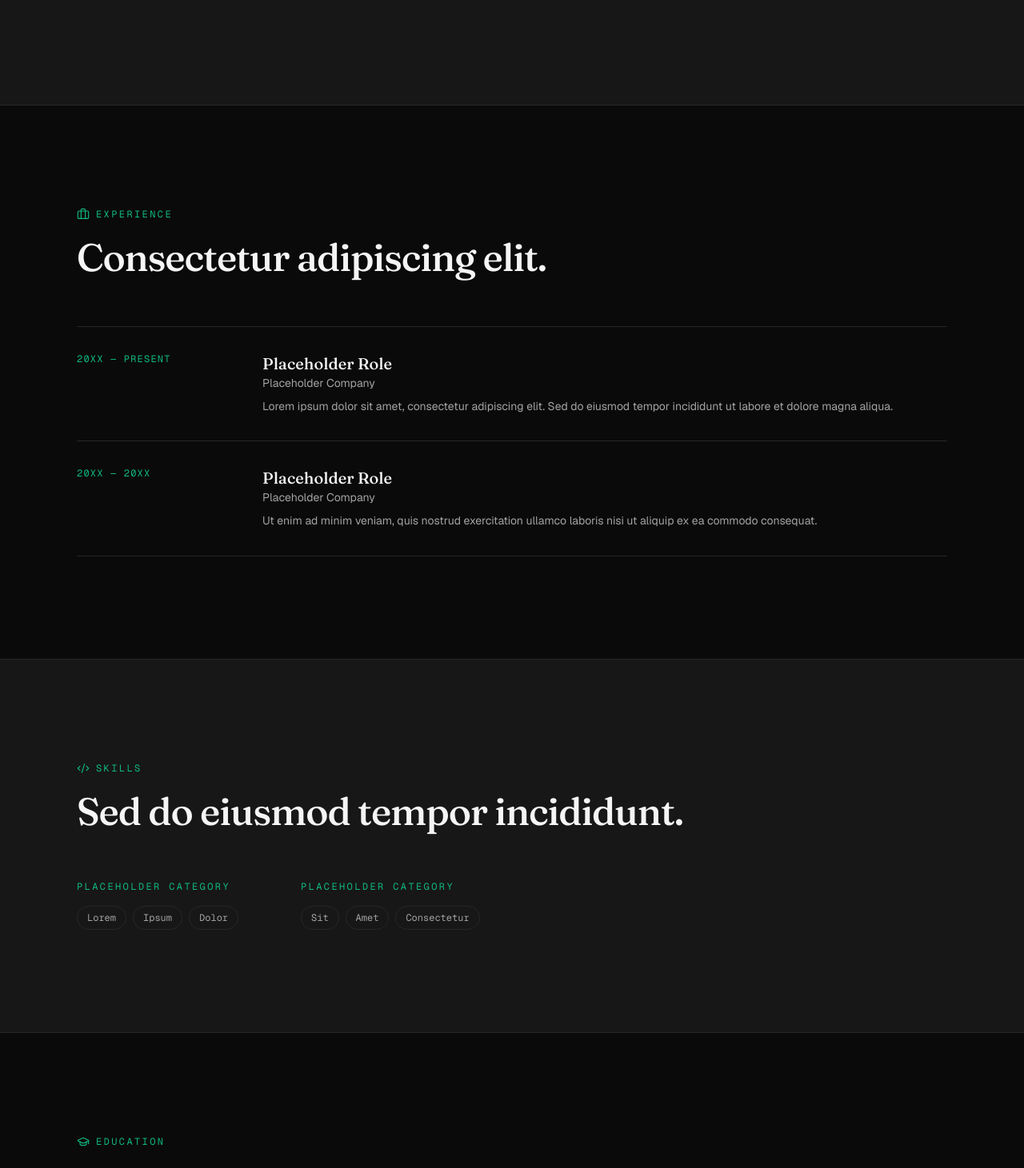
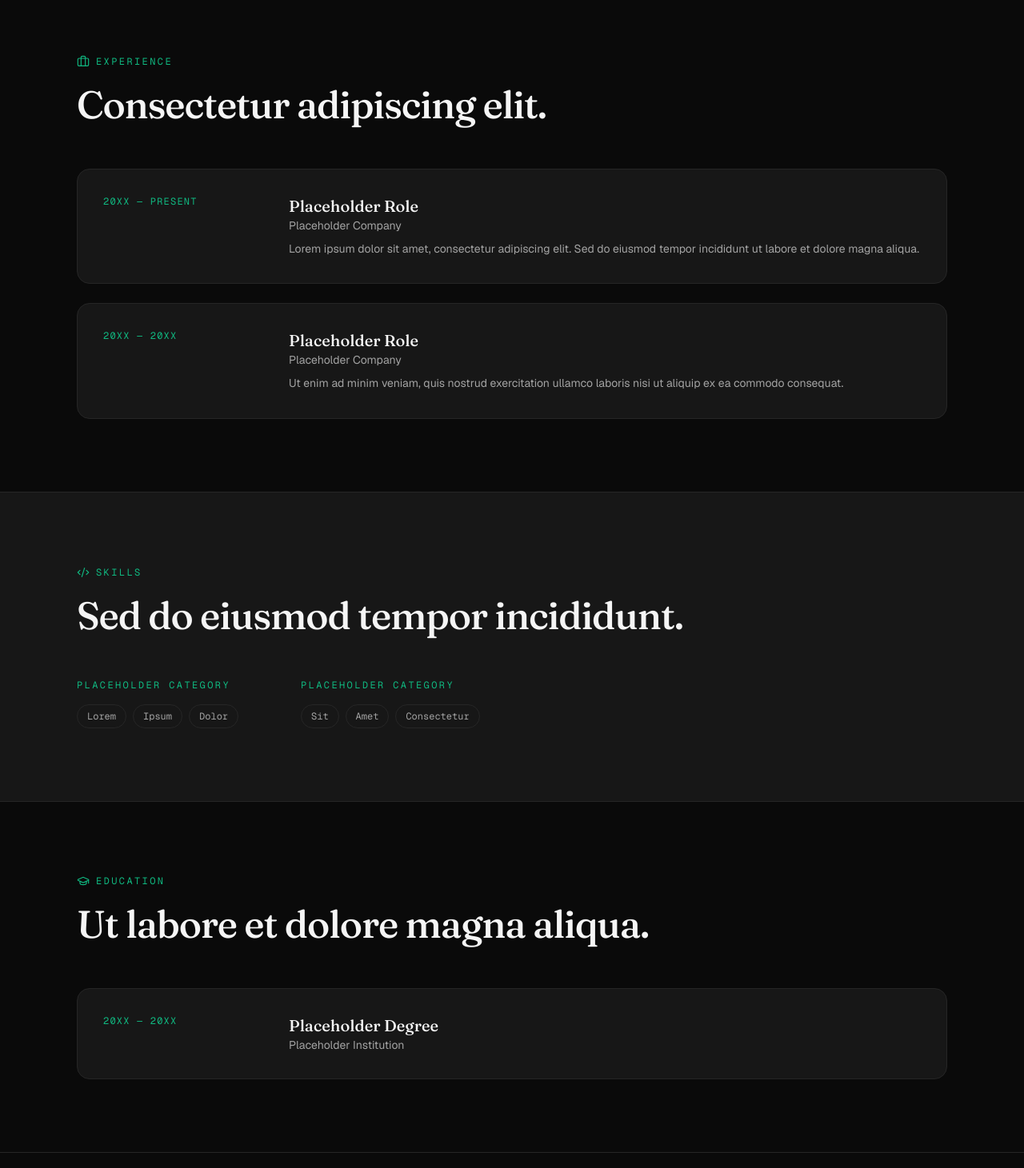
Before and after one commit to Behdarvandan/pouriya-portfolio, a Next.js app: page /en/resume in a window 1280 px wide. Shown: the part 927-2388 px from the top of the page at 80% size. Built offline with nearby package versions, Linux system fonts and the light colour scheme.

Commit message:
refactor: recalibrate design system (spacing/motion/dot-nav/resume) after studying ssamilg.dev reference

```diff
--- a/src/app/[locale]/resume/page.tsx
+++ b/src/app/[locale]/resume/page.tsx
@@ -89,7 +89,7 @@ export default async function ResumePage({
       <Nav />
       <main id="main-content" className="flex-1">
         <section className="bg-canvas">
-          <div className="shell flex flex-col gap-4 py-24 md:py-32">
+          <div className="shell flex flex-col gap-4 py-[var(--space-section)]">
             <p className="font-mono text-xs uppercase tracking-[0.2em] text-accent">
               {t("eyebrow")}
             </p>
@@ -106,13 +106,13 @@ export default async function ResumePage({
         </section>
 
         <section className="border-t border-edge bg-panel">
-          <div className="shell py-24 md:py-32">
+          <div className="shell py-[var(--space-section)]">
             <SectionHeading
               icon={FileText}
               label={t("summaryLabel")}
               title="Lorem ipsum dolor sit amet."
             />
-            <RevealGroup as="div" className="mt-14">
+            <RevealGroup as="div" className="mt-[var(--space-section-sm)]">
               <RevealItem as="div" className="max-w-2xl text-sm leading-relaxed text-muted">
                 Lorem ipsum dolor sit amet, consectetur adipiscing elit. Sed
                 do eiusmod tempor incididunt ut labore et dolore magna
@@ -124,20 +124,27 @@ export default async function ResumePage({
         </section>
 
         <section className="border-t border-edge bg-canvas">
-          <div className="shell py-24 md:py-32">
+          <div className="shell py-[var(--space-section)]">
             <SectionHeading
               icon={Briefcase}
               label={t("experienceLabel")}
               title="Consectetur adipiscing elit."
             />
-            <RevealGroup as="ol" className="mt-14">
+            {/* Faz 6.10: each entry is its own bordered bg-panel card
+                (matching skills.tsx's card treatment) instead of a divided
+                border-t/border-b list — closer to ssamilg.dev's CV page,
+                which cards every entry rather than listing them. */}
+            <RevealGroup
+              as="ol"
+              className="mt-[var(--space-section-sm)] flex flex-col gap-4 md:gap-6"
+            >
               {placeholderExperience.map((item, index) => (
                 <RevealItem
                   key={index}
                   as="li"
-                  className="grid gap-4 border-t border-edge py-8 last:border-b md:grid-cols-[200px_1fr] md:gap-8"
+                  className="flex flex-col gap-4 rounded-2xl border border-edge bg-panel p-6 md:flex-row md:gap-8 md:p-8"
                 >
-                  <span className="font-mono text-xs uppercase tracking-widest text-accent">
+                  <span className="font-mono text-xs uppercase tracking-widest text-accent md:w-[200px] md:shrink-0">
                     {item.period}
                   </span>
                   <div className="flex flex-col gap-2">
@@ -158,7 +165,7 @@ export default async function ResumePage({
         </section>
 
         <section className="border-t border-edge bg-panel">
-          <div className="shell py-24 md:py-32">
+          <div className="shell py-[var(--space-section)]">
             <SectionHeading
               icon={Code2}
               label={t("skillsLabel")}
@@ -166,7 +173,7 @@ export default async function ResumePage({
             />
             <RevealGroup
               as="div"
-              className="mt-14 grid gap-8 sm:grid-cols-2 lg:grid-cols-4"
+              className="mt-[var(--space-section-sm)] grid gap-8 sm:grid-cols-2 lg:grid-cols-4"
             >
               {placeholderSkills.map((category, index) => (
                 <RevealItem key={index} as="div" className="flex flex-col gap-4">
@@ -190,20 +197,23 @@ export default async function ResumePage({
         </section>
 
         <section className="border-t border-edge bg-canvas">
-          <div className="shell py-24 md:py-32">
+          <div className="shell py-[var(--space-section)]">
             <SectionHeading
               icon={GraduationCap}
               label={t("educationLabel")}
               title="Ut labore et dolore magna aliqua."
             />
-            <RevealGroup as="ol" className="mt-14">
+            <RevealGroup
+              as="ol"
+              className="mt-[var(--space-section-sm)] flex flex-col gap-4 md:gap-6"
+            >
               {placeholderEducation.map((item, index) => (
                 <RevealItem
                   key={index}
                   as="li"
-                  className="grid gap-4 border-t border-edge py-8 last:border-b md:grid-cols-[200px_1fr] md:gap-8"
+                  className="flex flex-col gap-4 rounded-2xl border border-edge bg-panel p-6 md:flex-row md:gap-8 md:p-8"
                 >
-                  <span className="font-mono text-xs uppercase tracking-widest text-accent">
+                  <span className="font-mono text-xs uppercase tracking-widest text-accent md:w-[200px] md:shrink-0">
                     {item.period}
                   </span>
                   <div>
--- a/src/app/globals.css
+++ b/src/app/globals.css
@@ -38,7 +38,10 @@
      margin if the grid ratio in hero.tsx changes. */
   --text-display: clamp(4rem, 3.6607rem + 1.3571vw, 8.75rem); /* 64px -> 140px */
   --text-h1: clamp(2.75rem, 2.33rem + 1.67vw, 4rem); /* 44px -> 64px */
-  --text-h2: clamp(2rem, 1.75rem + 1vw, 2.75rem); /* 32px -> 44px */
+  /* max bumped 44px -> 48px (Faz 6.10): ssamilg.dev's reference uses a flat
+     48px for every non-hero section title — this keeps ours fluid but lands
+     on the same ceiling instead of a slightly smaller one. */
+  --text-h2: clamp(2rem, 1.67rem + 1.33vw, 3rem); /* 32px -> 48px */
   --text-h3: clamp(1.5rem, 1.375rem + 0.5vw, 1.875rem); /* 24px -> 30px */
   --text-body-lg: clamp(1.1875rem, 1.125rem + 0.25vw, 1.375rem); /* 19px -> 22px */
   --text-body: clamp(1rem, 0.96rem + 0.17vw, 1.125rem); /* 16px -> 18px */
@@ -47,11 +50,24 @@
   --text-label: clamp(0.75rem, 0.73rem + 0.08vw, 0.8125rem); /* 12px -> 13px */
   --tracking-label: 0.08em;
 
-  /* ---- Section rhythm spacing (Faz 6 foundation) ----
-     Sits well above today's largest section padding (py-32 = 8rem/128px),
-     giving later phases real breathing room to move into. Tokens only. */
-  --space-section: clamp(10rem, 8.33rem + 6.67vw, 15rem); /* 160px -> 240px */
-  --space-section-sm: clamp(6rem, 5.08rem + 3.67vw, 8.75rem); /* 96px -> 140px */
+  /* ---- Section rhythm spacing (Faz 6.10 recalibration) ----
+     The Faz 6.1 draft of these (160px -> 240px) was speculative — never
+     actually consumed by a component, and sized to sit "above" the
+     per-component py-24/md:py-32 pattern that was in real use instead.
+     Recalibrated here against ssamilg.dev's reference (studied via a
+     throwaway clone, not copied — see commit): its CV page uses a flat
+     py-20 (80px) between major sections, with p-6/mt-10 (24-40px) for the
+     sub-rhythm within one. Our sections are full-viewport (min-h-screen),
+     not a continuous-scroll CV page, so a straight port would be wrong —
+     this keeps our own already-tuned mobile endpoints (56px / 32px, from
+     the Faz 6.8 mobile pass) exactly as they were, and only pulls the
+     desktop ceiling down from 128px toward that ~80-104px "compact but
+     breathing" range. Actually consumed now (see about/experience/skills/
+     projects/contact/hero.tsx, resume/page.tsx) — one class each
+     (`py-[var(--space-section)]`), no separate md: step needed since the
+     clamp already covers both ends. */
+  --space-section: clamp(3.5rem, 2.5rem + 4vw, 6.5rem); /* 56px -> 104px */
+  --space-section-sm: clamp(2rem, 1.5rem + 2vw, 3.5rem); /* 32px -> 56px */
 }
 
 /* ---- Light theme (Faz 6.3, theming) ----
@@ -253,14 +269,16 @@
    from motion-tokens.ts, mirrored here since this is plain CSS, not a
    framer-motion component. Elements with their own `transition-colors`
    utility (e.g. link hovers) keep that shorter, unrelated timing — this
-   only fills in surfaces that don't already declare one. */
+   only fills in surfaces that don't already declare one.
+   Faz 6.10: cubic-bezier value follows EASE_PRECISE's own Faz 6.10 update
+   (see motion-tokens.ts) — keep the two in sync if either changes again. */
 @media (prefers-reduced-motion: no-preference) {
   *,
   ::before,
   ::after {
     transition-property: background-color, border-color, color, fill, stroke;
     transition-duration: 0.22s;
-    transition-timing-function: cubic-bezier(0.22, 1, 0.36, 1);
+    transition-timing-function: cubic-bezier(0.4, 0, 0.2, 1);
   }
 }
 
--- a/src/components/about.tsx
+++ b/src/components/about.tsx
@@ -18,7 +18,7 @@ export async function About() {
     >
       <RevealGroup
         as="div"
-        className="shell grid gap-8 py-14 md:grid-cols-[0.9fr_1.2fr] md:gap-12 md:py-32"
+        className="shell grid gap-8 py-[var(--space-section)] md:grid-cols-[0.9fr_1.2fr] md:gap-12"
       >
         <RevealItem as="div">
           <SectionHeading
--- a/src/components/contact.tsx
+++ b/src/components/contact.tsx
@@ -27,7 +27,7 @@ export async function Contact() {
     >
       <RevealGroup
         as="div"
-        className="shell flex flex-col items-start gap-6 py-14 md:flex-row md:items-end md:justify-between md:gap-10 md:py-32"
+        className="shell flex flex-col items-start gap-6 py-[var(--space-section)] md:flex-row md:items-end md:justify-between md:gap-10"
       >
         <RevealItem as="div" className="flex max-w-2xl flex-col gap-6">
           <p className="flex items-center gap-2 font-mono text-xs uppercase tracking-[0.2em] text-accent">
--- a/src/components/experience.tsx
+++ b/src/components/experience.tsx
@@ -15,14 +15,14 @@ export async function Experience() {
       id="experience"
       className="scroll-mt-24 flex flex-col justify-center border-t border-edge bg-panel md:min-h-screen"
     >
-      <div className="shell py-14 md:py-32">
+      <div className="shell py-[var(--space-section)]">
         <SectionHeading
           icon={Briefcase}
           label={sectionT("label")}
           title={sectionT("title")}
         />
 
-        <RevealGroup as="ol" className="mt-8 md:mt-14">
+        <RevealGroup as="ol" className="mt-[var(--space-section-sm)]">
           {portfolio.experience.map((item) => (
             <RevealItem
               key={`${item.role[locale]}-${item.period}`}
--- a/src/components/motion/motion-provider.tsx
+++ b/src/components/motion/motion-provider.tsx
@@ -3,16 +3,20 @@
 import type { ReactNode } from "react";
 import { MotionConfig } from "framer-motion";
 
+import { DURATION_BASE, EASE_PRECISE } from "@/lib/motion-tokens";
+
 /**
  * reducedMotion="user" reads prefers-reduced-motion itself and strips
  * transform/scale/rotate animation from every motion.* descendant,
  * so Framer Motion honors the same OS setting the Phase 2 CSS rules do.
+ * Faz 6.10: pulls duration/ease from motion-tokens.ts instead of a
+ * hardcoded duplicate, so the two never drift apart again.
  */
 export function MotionProvider({ children }: { children: ReactNode }) {
   return (
     <MotionConfig
       reducedMotion="user"
-      transition={{ duration: 0.45, ease: [0.22, 1, 0.36, 1] }}
+      transition={{ duration: DURATION_BASE, ease: EASE_PRECISE }}
     >
       {children}
     </MotionConfig>
--- a/src/components/projects.tsx
+++ b/src/components/projects.tsx
@@ -14,7 +14,7 @@ export async function Projects() {
       id="projects"
       className="scroll-mt-24 flex flex-col justify-center border-t border-edge md:min-h-screen"
     >
-      <div className="shell py-14 md:py-32">
+      <div className="shell py-[var(--space-section)]">
         <SectionHeading
           icon={FolderGit2}
           label={sectionT("label")}
@@ -28,7 +28,7 @@ export async function Projects() {
             already stack full-width, one per row, on phones. */}
         <RevealGroup
           as="div"
-          className="mt-8 grid gap-px border border-edge bg-edge [perspective:1200px] md:mt-14 md:grid-cols-2"
+          className="mt-[var(--space-section-sm)] grid gap-px border border-edge bg-edge [perspective:1200px] md:grid-cols-2"
         >
           {portfolio.projects.map((project) => (
             <ProjectCard key={project.slug} project={project} />
--- a/src/components/skills.tsx
+++ b/src/components/skills.tsx
@@ -27,7 +27,7 @@ export async function Skills() {
       id="skills"
       className="scroll-mt-24 flex flex-col justify-center border-t border-edge bg-canvas md:min-h-screen"
     >
-      <div className="shell py-14 md:py-32">
+      <div className="shell py-[var(--space-section)]">
         <SectionHeading
           icon={SKILL_GROUP_ICONS.development}
           label={sectionT("label")}
@@ -39,7 +39,7 @@ export async function Skills() {
             cards on phones; md:grid-cols-2 puts them side by side. */}
         <RevealGroup
           as="div"
-          className="mt-8 grid gap-6 md:mt-14 md:grid-cols-2 md:gap-8"
+          className="mt-[var(--space-section-sm)] grid gap-6 md:grid-cols-2 md:gap-8"
         >
           {portfolio.skills.map((group) => {
             const GroupIcon = SKILL_GROUP_ICONS[group.id];
--- a/src/lib/motion-tokens.ts
+++ b/src/lib/motion-tokens.ts
@@ -1,8 +1,17 @@
 import { useReducedMotion } from "framer-motion";
 import { cubicBezier } from "motion-utils";
 
-/** Apple-style "confident but not bouncy" ease-out-expo variant. */
-export const EASE_PRECISE = [0.22, 1, 0.36, 1] as const;
+/**
+ * Faz 6.10: the "standard" easing curve — no overshoot, symmetric fast-in/
+ * slow-out — replacing the earlier ease-out-expo-ish [0.22,1,0.36,1].
+ * Recalibrated after studying ssamilg.dev's source (throwaway clone, not
+ * copied): every transition there, reveals and hovers alike, uses this
+ * exact curve and nothing else — no bounce/spring/overshoot anywhere. Kept
+ * the name (EASE_PRECISE is referenced throughout the codebase) and just
+ * updated the value, so this is a one-line-per-consumer feel change, not a
+ * rename.
+ */
+export const EASE_PRECISE = [0.4, 0, 0.2, 1] as const;
 
 /**
  * EASE_PRECISE resolved to a JS easing function. Framer Motion's
@@ -13,12 +22,18 @@ export const EASE_PRECISE = [0.22, 1, 0.36, 1] as const;
  */
 export const EASE_PRECISE_FN = cubicBezier(...EASE_PRECISE);
 
-/** Micro-interactions: hover states, small toggles. */
+/** Micro-interactions: hover states, small toggles. ssamilg.dev's own
+ * hover/click feedback sits at 200-300ms — already where this was. */
 export const DURATION_FAST = 0.22;
-/** Reveals: the value motion-provider.tsx already uses for its default transition. */
-export const DURATION_BASE = 0.45;
-/** Scroll-linked / large-scale transitions. */
-export const DURATION_SLOW = 0.8;
+/** Reveals: the value motion-provider.tsx already uses for its default
+ * transition. Faz 6.10: nudged 0.45 -> 0.5 to match the reference's own
+ * description-reveal timing (duration-500) almost exactly. */
+export const DURATION_BASE = 0.5;
+/** Scroll-linked / large-scale transitions, and the heaviest hero reveal
+ * items (HeroRevealItem's `slow` prop). Faz 6.10: bumped 0.8 -> 1.0 — the
+ * reference's title reveal runs a full 1000ms, slower/more cinematic than
+ * ours was. */
+export const DURATION_SLOW = 1.0;
 
 /** Effectively instant, without dropping to a literal 0 some tweening libs treat as "skip". */
 const REDUCED_DURATION = 0.001;
```
Also changed, not shown: src/components/hero.tsx (+5 -2 lines), src/components/scroll-dots.tsx (+30 -9 lines).
